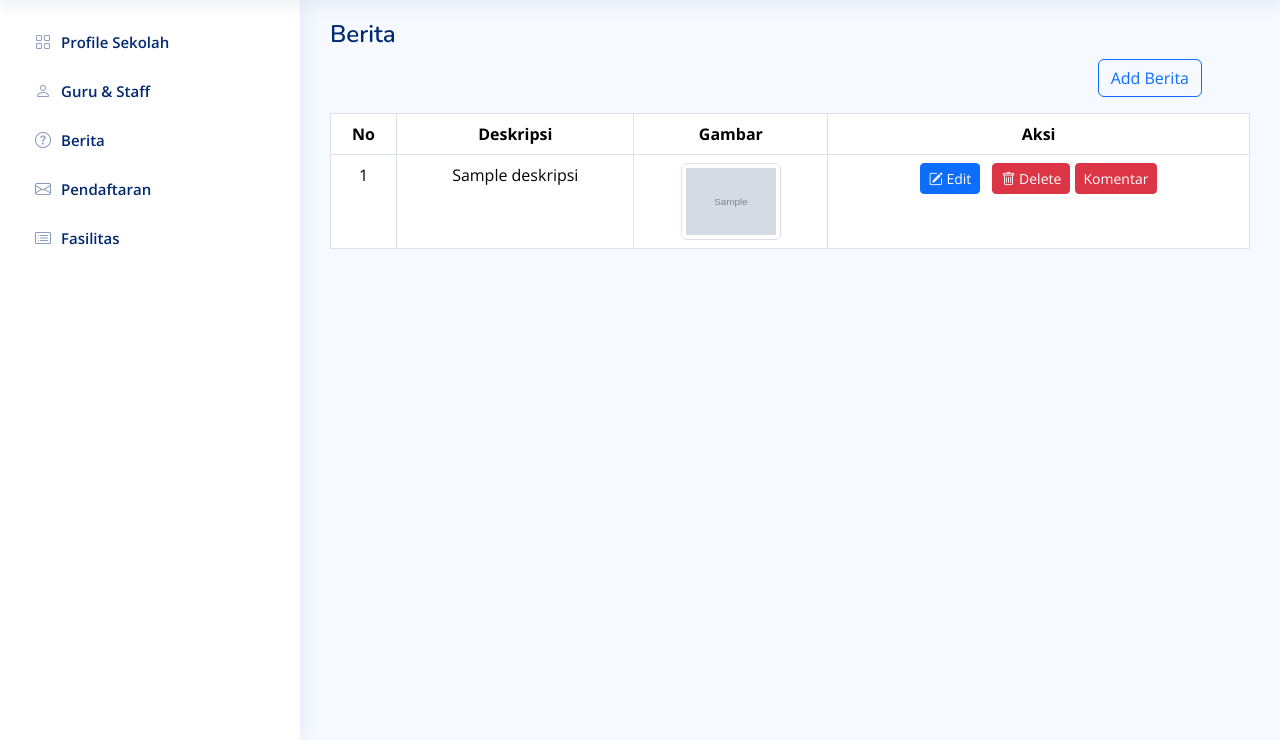
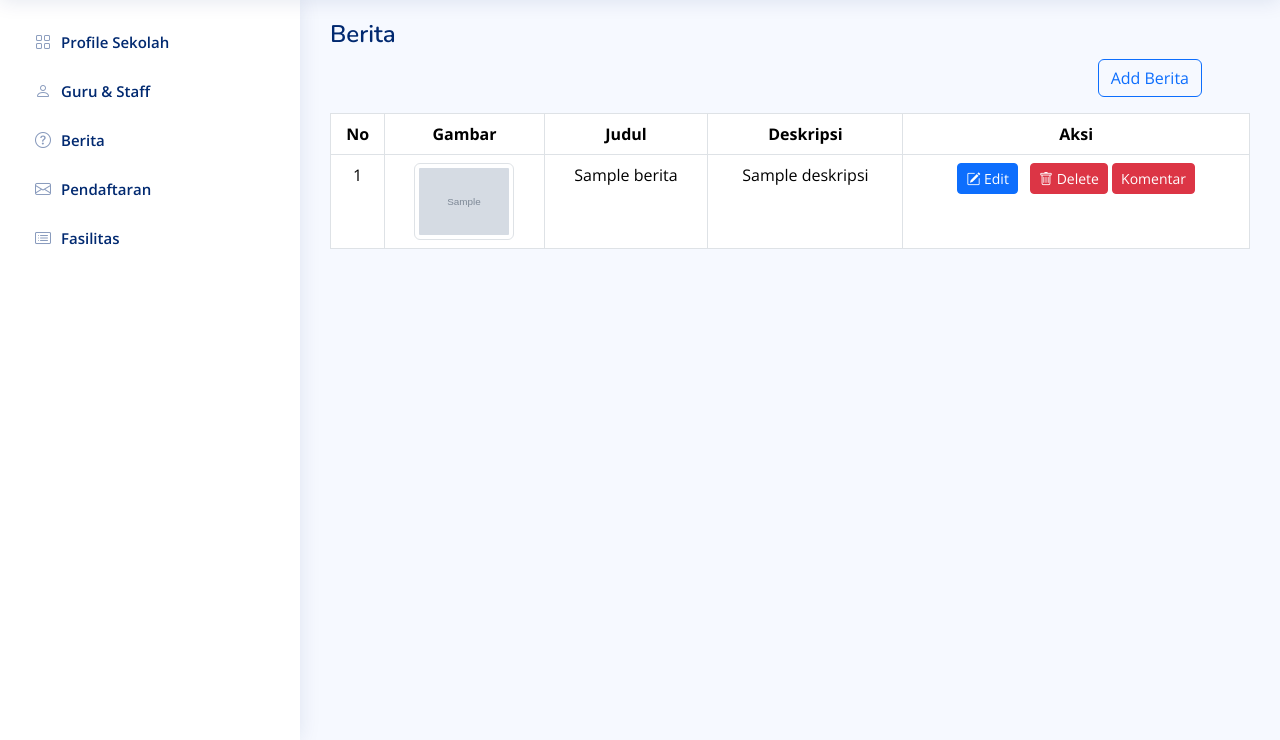
Before and after one commit to oneforaall05/webSekolah1, a Flask app: page /adminBerita in a window 1280 px wide. Shown: the part 60-800 px from the top of the page. Run offline with Flask 3, Linux system fonts and the light colour scheme; grey boxes marked "Sample" are stand-in pictures; a database or web service that is not in the repository returns one stand-in record (values such as "Sample title"); some libraries are stand-ins or nearby versions.

Commit message:
tambahan terbaru di berita nih

```diff
--- a/templates/admin/berita/berita.html
+++ b/templates/admin/berita/berita.html
@@ -40,8 +40,9 @@
               <thead>
                   <tr>
                       <th class="text-center">No</th>
+                      <th class="text-center">Gambar</th>
+                      <th class="text-center">Judul</th>
                       <th class="text-center">Deskripsi</th>
-                      <th class="text-center">Gambar</th>
                       <th class="text-center">Aksi</th>
                   </tr>
               </thead>
@@ -49,9 +50,10 @@
                   {% for item in Berita %}
                   <tr>
                       <td class="text-center">{{ loop.index }}</td>
+                      <td class="text-center"><img src="static/fotoBerita/{{item.gambar}}" alt="Sample Image"  width="100"
+                        class="img-fluid img-thumbnail"></td>
+                      <td class="text-center">{{item.judul}}</td>
                       <td class="text-center">{{item.Deskripsi}}</td>
-                      <td class="text-center"><img src="static/fotoBerita/{{item.gambar}}" alt="Sample Image"  width="100"
-                              class="img-fluid img-thumbnail"></td>
                       <td class="text-center">
                           <a href="/adminEditBerita/{{item._id}}">
                               <button type="button" class="btn btn-primary btn-sm me-2"><i
```
Also changed, not shown: static/fotoBerita/Berita-2024-05-26-19-04-37.jpg (deleted), static/fotoBerita/Berita-2024-05-31-21-24-05.png (added).
